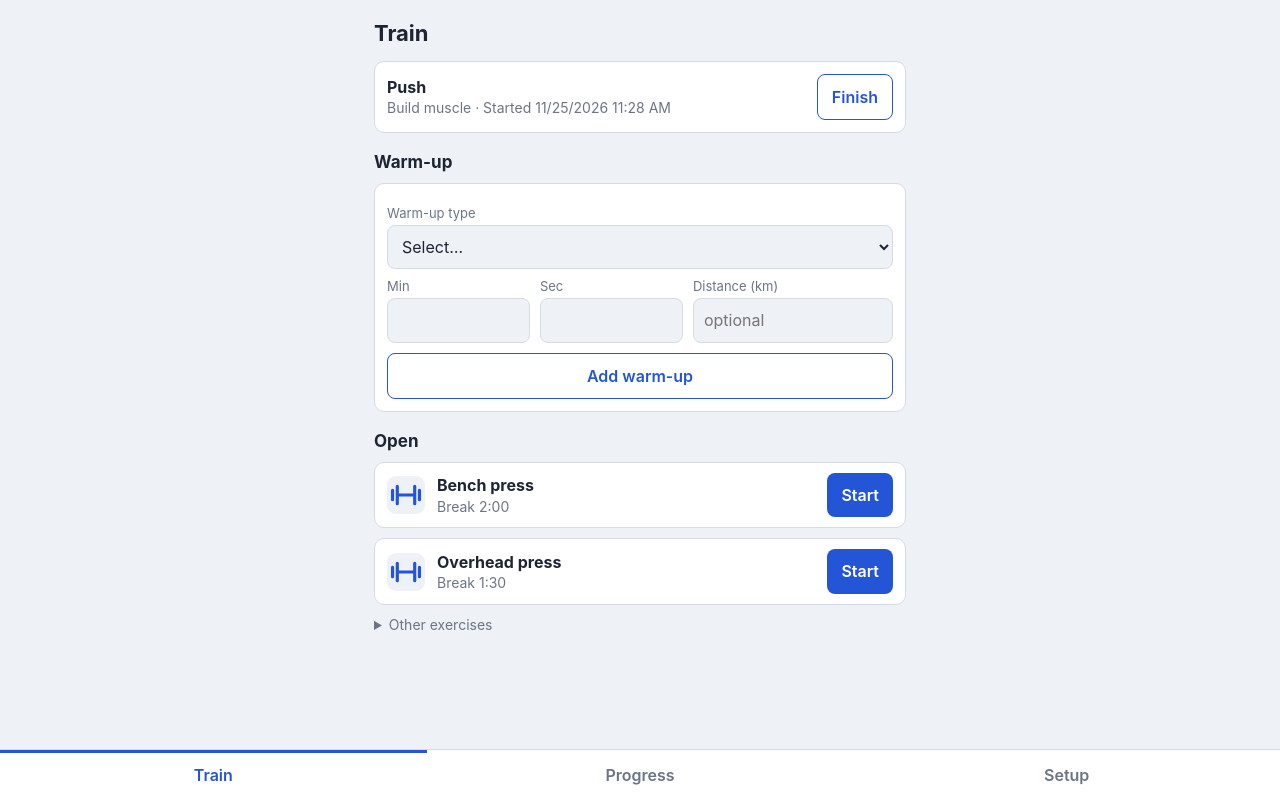
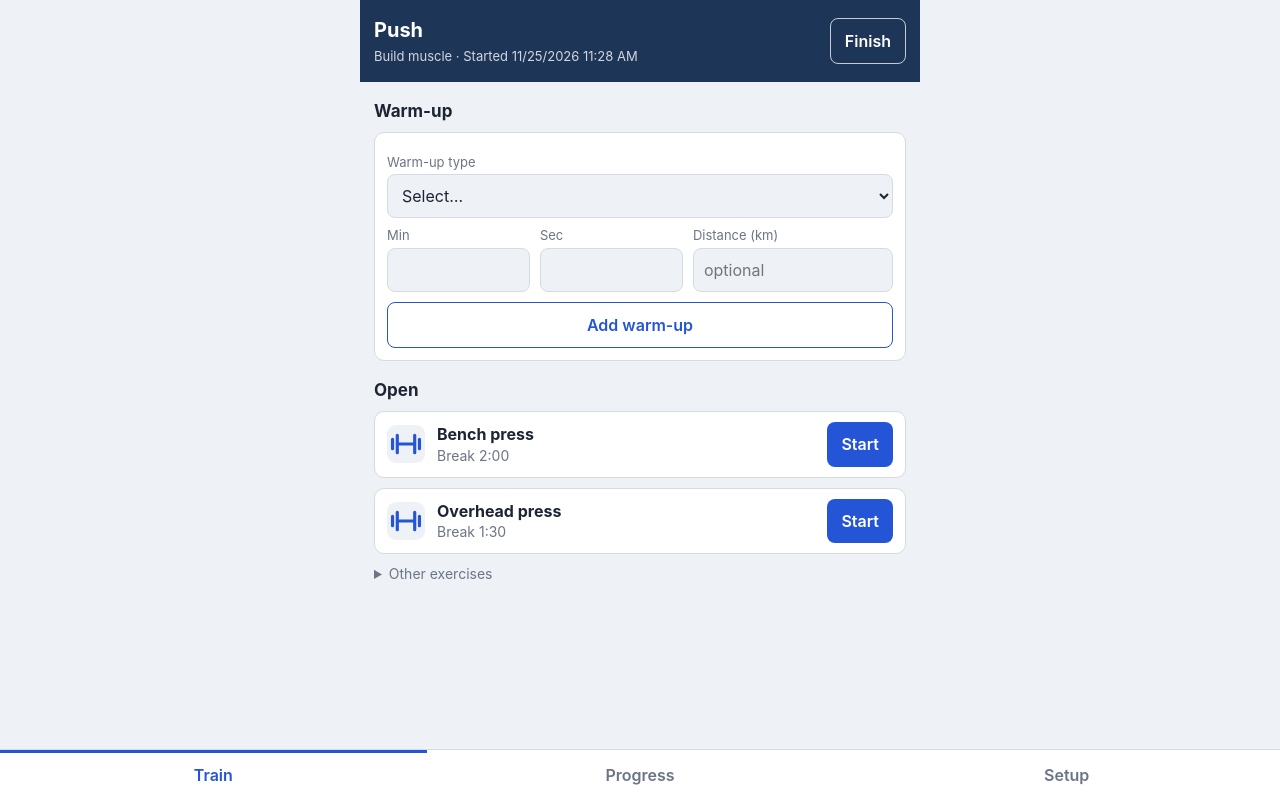
Before and after one commit to ebbutz/GetBulky, a plain HTML site: page index.html in a window 1280 px wide. Both pictures are taken after a click on the button "Start training". Drawn offline with Linux system fonts and the light colour scheme.

Commit message:
Show active training as banner, tidy warm-ups
## What changed
- The running training is now shown as a dark banner at the top
  (name, workout type, start time, Finish button) instead of a card,
  so it no longer looks like an exercise tile
- While an exercise is in progress, the banner and Finish button are
  hidden; the screen starts with the exercise card
- After the first warm-up is logged, the warm-up form moves into the
  collapsed section below "Open", now called "Add warm-up and other
  exercises", so a second warm-up can still be added
- The "Train" heading is hidden while a training is running
- Service worker cache bumped to gymlog-v9

## Data
No changes to the data format. import-data.json is unchanged.

## Files
- index.html: banner styles, training screen, warm-up placement
- sw.js: cache version gymlog-v9

## How to test
1. Start a training: the banner shows name, type and start time, and
   the warm-up form is at the top
2. Add a warm-up: it appears under "Done" and the form moves into the
   collapsed section
3. Open that section and add a second warm-up
4. Start an exercise: no banner or Finish button is shown
5. End the exercise: the banner is back; Finish still works

```diff
--- a/index.html
+++ b/index.html
@@ -9,8 +9,8 @@
 <link rel="manifest" href="manifest.webmanifest">
 <title>Gym Log</title>
 <style>
-:root{--ink:#1d2433;--bg:#eef1f5;--card:#fff;--line:#d5dbe4;--acc:#2455d6;--ok:#1f8a4c;--mute:#6b7585}
-@media (prefers-color-scheme:dark){:root{--ink:#e8ecf3;--bg:#12161f;--card:#1c222e;--line:#313a4b;--acc:#7da2ff;--ok:#4cc17f;--mute:#93a0b5}}
+:root{--hd:#1d3557;--ink:#1d2433;--bg:#eef1f5;--card:#fff;--line:#d5dbe4;--acc:#2455d6;--ok:#1f8a4c;--mute:#6b7585}
+@media (prefers-color-scheme:dark){:root{--hd:#27395a;--ink:#e8ecf3;--bg:#12161f;--card:#1c222e;--line:#313a4b;--acc:#7da2ff;--ok:#4cc17f;--mute:#93a0b5}}
 *{box-sizing:border-box}
 html,body{margin:0;background:var(--bg);color:var(--ink);font:16px/1.4 -apple-system,Helvetica,Arial,sans-serif}
 #app{padding:14px 14px 90px;max-width:560px;margin:0 auto}
@@ -29,6 +29,10 @@ button.full{width:100%;margin-top:10px}
 .timer{font-size:56px;font-weight:700;text-align:center;font-variant-numeric:tabular-nums;margin:4px 0}
 .timer.done{color:var(--ok)}
 .sets div{padding:6px 0;border-top:1px solid var(--line)}
+.hd{display:flex;align-items:center;justify-content:space-between;background:var(--hd);color:#fff;margin:-14px -14px 16px;padding:16px 14px}
+.hd b{display:block;font-size:20px}
+.hd span{font-size:13px;opacity:.8}
+.hd button{background:transparent;color:#fff;border:1px solid rgba(255,255,255,.75);flex:none;margin-left:10px}
 .tile{display:flex;align-items:center;background:var(--card);border:1px solid var(--line);border-radius:10px;padding:10px 12px;margin-bottom:10px}
 .tile .ico{flex:none;width:38px;height:38px;border-radius:9px;background:var(--bg);color:var(--acc);display:flex;align-items:center;justify-content:center;margin-right:12px}
 .tile.done .ico{color:var(--ok)}
@@ -189,6 +193,10 @@ svg{width:100%;height:auto;display:block}
     return tile('check', r.name, n ? n + (n === 1 ? ' set' : ' sets') + ' \u00b7 ' + esc(setsText(r.sets)) : 'No sets logged', '<button class="del" data-a="delRun" data-id="' + r.id + '">\u2715</button>', true);
   }
   function warmTile(w) { return tile('flame', 'Warm-up', esc(warmLine(w)), '<button class="del" data-a="delWarm" data-id="' + w.id + '">\u2715</button>', true); }
+  function banner(s) {
+    return '<div class="hd"><div><b>' + esc(s.name) + '</b><span>' + (s.wtName ? esc(s.wtName) + ' \u00b7 ' : '') + 'Started ' + fmtDate(s.start) + '</span></div>' +
+      '<button data-a="finishSes">Finish</button></div>';
+  }
   function lastCopyText() { var v = null; try { v = localStorage.getItem(KEY_COPY); } catch (e) {} return v ? fmtDate(parseInt(v, 10)) : 'never'; }
   function logIt() {
     var run = activeRun(activeSes()), w = parseFloat($('w').value), r = parseInt($('r').value, 10), set;
@@ -226,7 +234,7 @@ svg{width:100%;height:auto;display:block}
 
   /* ---------- views ---------- */
   function trainView() {
-    var s = activeSes(), h = '<h1>Train</h1>', i;
+    var s = activeSes(), h = s ? '' : '<h1>Train</h1>', i;
     if (!s) {
       if (!db.tr.length) return h + '<div class="card">Add a training type under Setup first.</div>';
       h += '<div class="card"><label>Training</label><select id="trSel">';
@@ -237,8 +245,6 @@ svg{width:100%;height:auto;display:block}
       return h;
     }
     var run = activeRun(s);
-    h += '<div class="card"><div class="row"><div><b>' + esc(s.name) + '</b><div class="mute">' + (s.wtName ? esc(s.wtName) + ' \u00b7 ' : '') + 'Started ' + fmtDate(s.start) + '</div></div>' +
-      '<button class="sec" data-a="finishSes">Finish</button></div></div>';
     if (run) {
       var prev = lastSets(run.eid, s), n = run.sets.length, last = n ? run.sets[n - 1] : (prev ? prev[0] : { w: '', r: '' });
       h += '<div class="card"><div class="row"><b>' + esc(run.name) + '</b><span class="mute">Set ' + (n + 1) + (run.rounds ? ' of ' + run.rounds : '') + '</span></div>' + (rec(run) ? '<div class="mute">Recommended ' + rec(run) + '</div>' : '') +
@@ -256,11 +262,12 @@ svg{width:100%;height:auto;display:block}
     } else {
       var tr = byId(db.tr, s.tid), ids = tr ? tr.ex : [], doneIds = {}, openT = '', other = '', doneT = '', e, wl = s.warmups || [];
       for (i = 0; i < s.runs.length; i++) doneIds[s.runs[i].eid] = 1;
-      h += warmHtml(s);
+      h += banner(s);
+      if (!wl.length) h += warmHtml(s);
       for (i = 0; i < ids.length; i++) { e = byId(db.ex, ids[i]); if (e && !doneIds[e.id]) openT += exCard(e); }
       for (i = 0; i < db.ex.length; i++) if (ids.indexOf(db.ex[i].id) < 0 && !doneIds[db.ex[i].id]) other += exCard(db.ex[i]);
       h += '<h2>Open</h2>' + (openT || '<div class="mute" style="margin-bottom:10px">All exercises of this training are done.</div>');
-      if (other) h += '<details style="margin-bottom:10px"><summary class="mute" style="padding:0 0 10px">Other exercises</summary>' + other + '</details>';
+      if (other || wl.length) h += '<details style="margin-bottom:10px"><summary class="mute" style="padding:0 0 10px">' + (wl.length ? 'Add warm-up and other exercises' : 'Other exercises') + '</summary>' + (wl.length ? warmHtml(s) : '') + other + '</details>';
       for (i = 0; i < wl.length; i++) doneT += warmTile(wl[i]);
       for (i = 0; i < s.runs.length; i++) doneT += runTile(s.runs[i]);
       if (doneT) h += '<h2>Done</h2>' + doneT;
```
